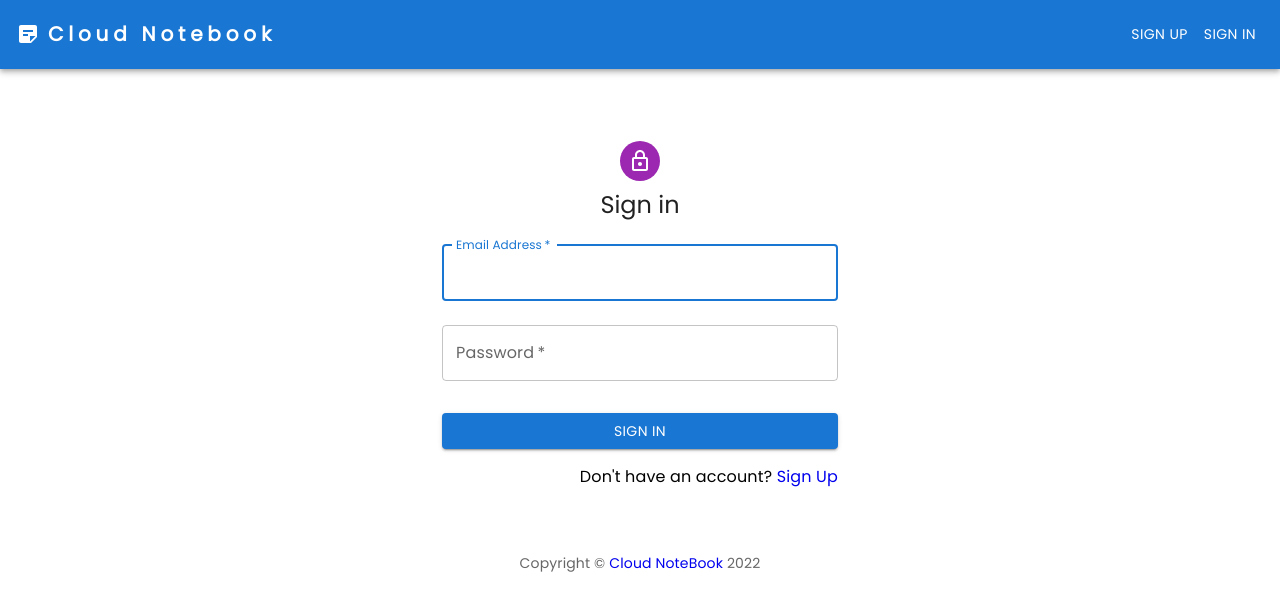
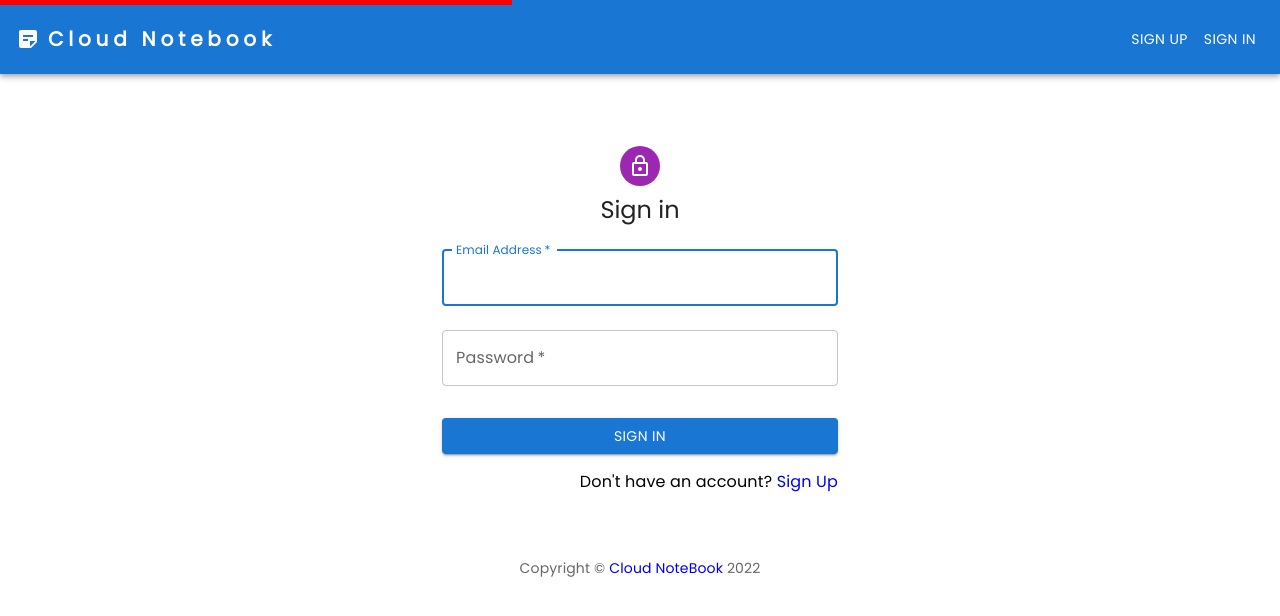
Before and after one commit to akhil335/cloudNotebook, a React (Create React App) app: page /signIn in a window 1280 px wide. Shown: the top 616 px of the page. Built offline with nearby package versions, Linux system fonts and the light colour scheme.

Commit message:
loader testing

```diff
--- a/src/App.js
+++ b/src/App.js
@@ -12,7 +12,7 @@ import { useState } from "react";
 import Alerts from "./componants/Alerts";
 
 function App() {
-  const [progress, setProgress] = useState(0);
+  const [progress, setProgress] = useState(40);
   const handleProgress = (val)=>{
     console.log(val)
     setProgress(val)
```
